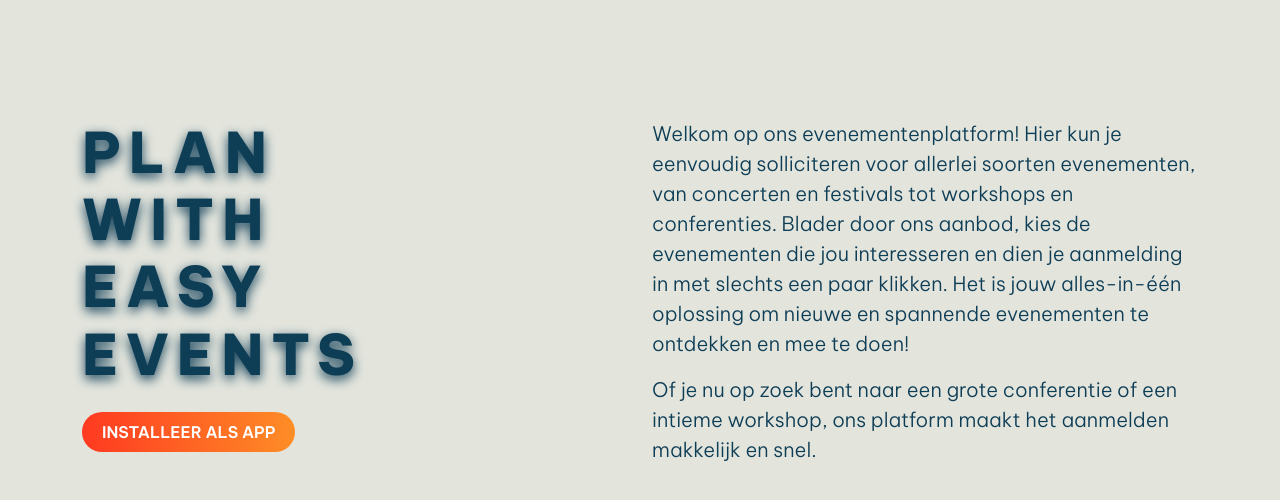
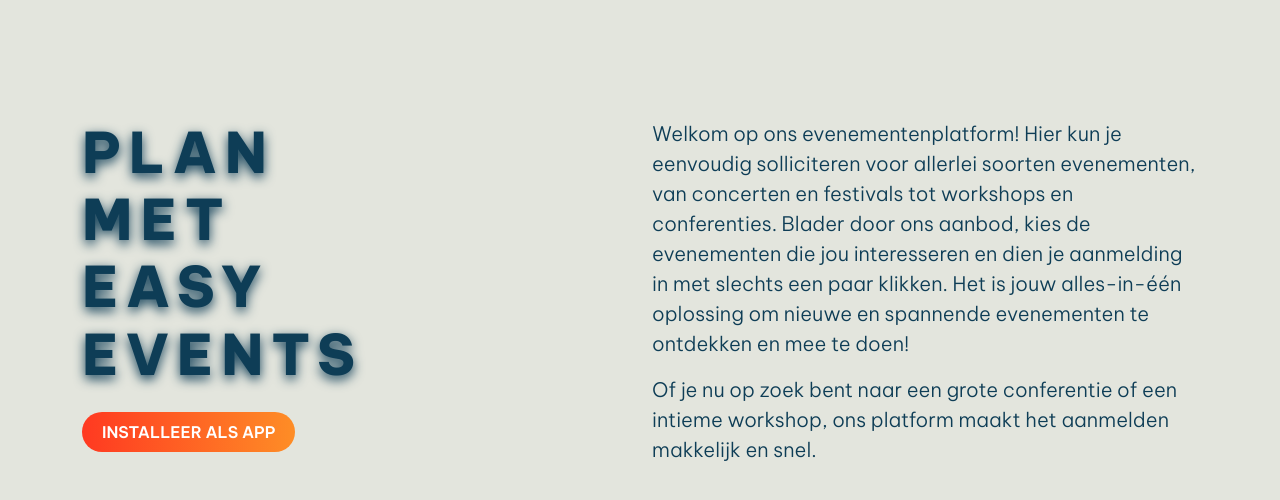
Before and after one commit to GildeOpleidingen/EasyEvent, a PHP site: page /home.php in a window 1280 px wide. Shown: the part 151-651 px from the top of the page. Run offline with PHP 8.4, Linux system fonts and the light colour scheme; some libraries are stand-ins or nearby versions.

Commit message:
home.php file

```diff
--- a/home.php
+++ b/home.php
@@ -47,7 +47,7 @@
             <div class="container text-center">
                 <div class="row">
                     <div class="col-lg-6 text-lg-start text-center mb-5 mb-lg-0">
-                        <h1 class="display-4 fw-bold">PLAN <br> WITH <br> EASY <br> EVENTS</h1>
+                        <h1 class="display-4 fw-bold">PLAN <br> MET <br> EASY <br> EVENTS</h1>
                         <a href="#" class="btn btn-primary text-white mt-3">Installeer als app</a>
                     </div>
 
```
